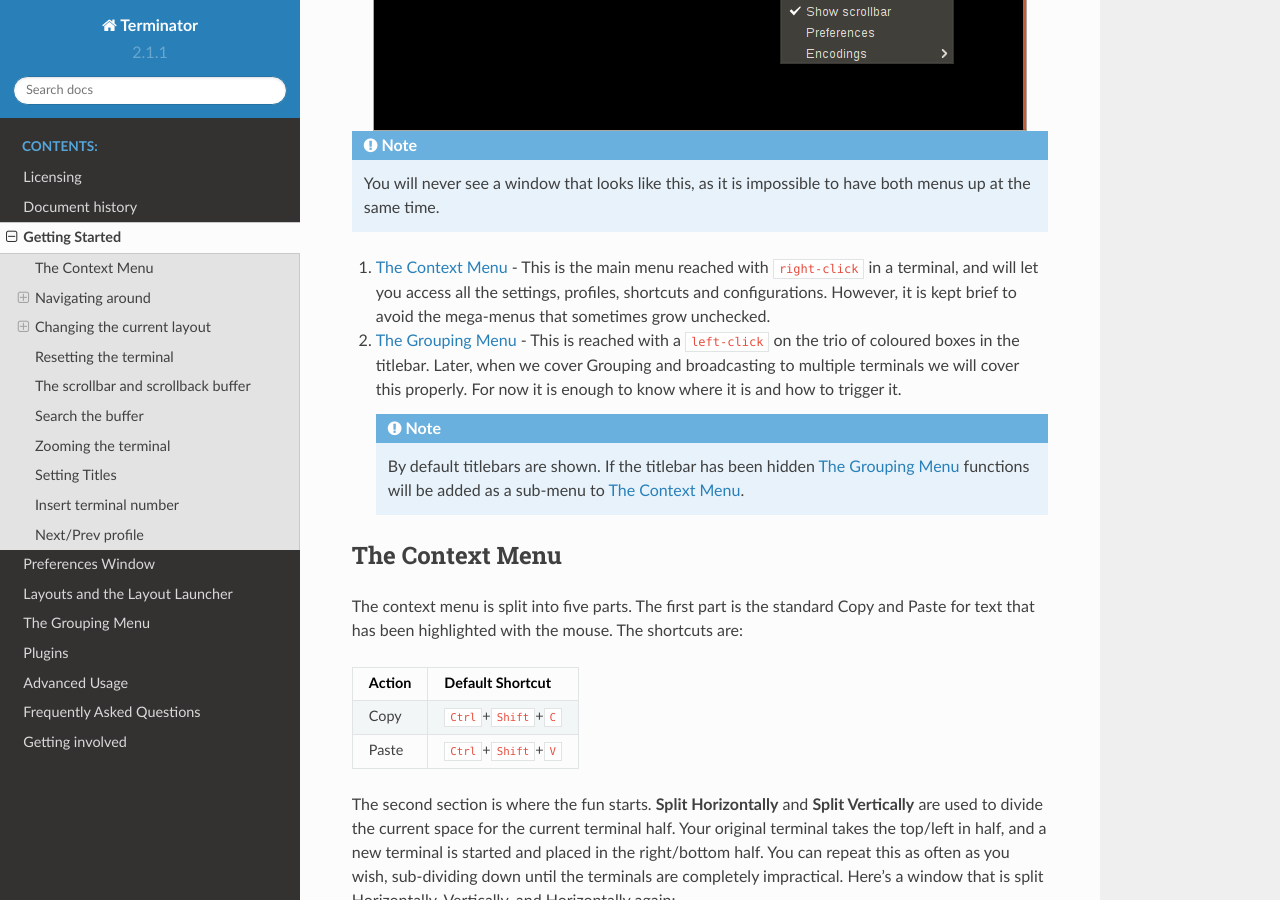
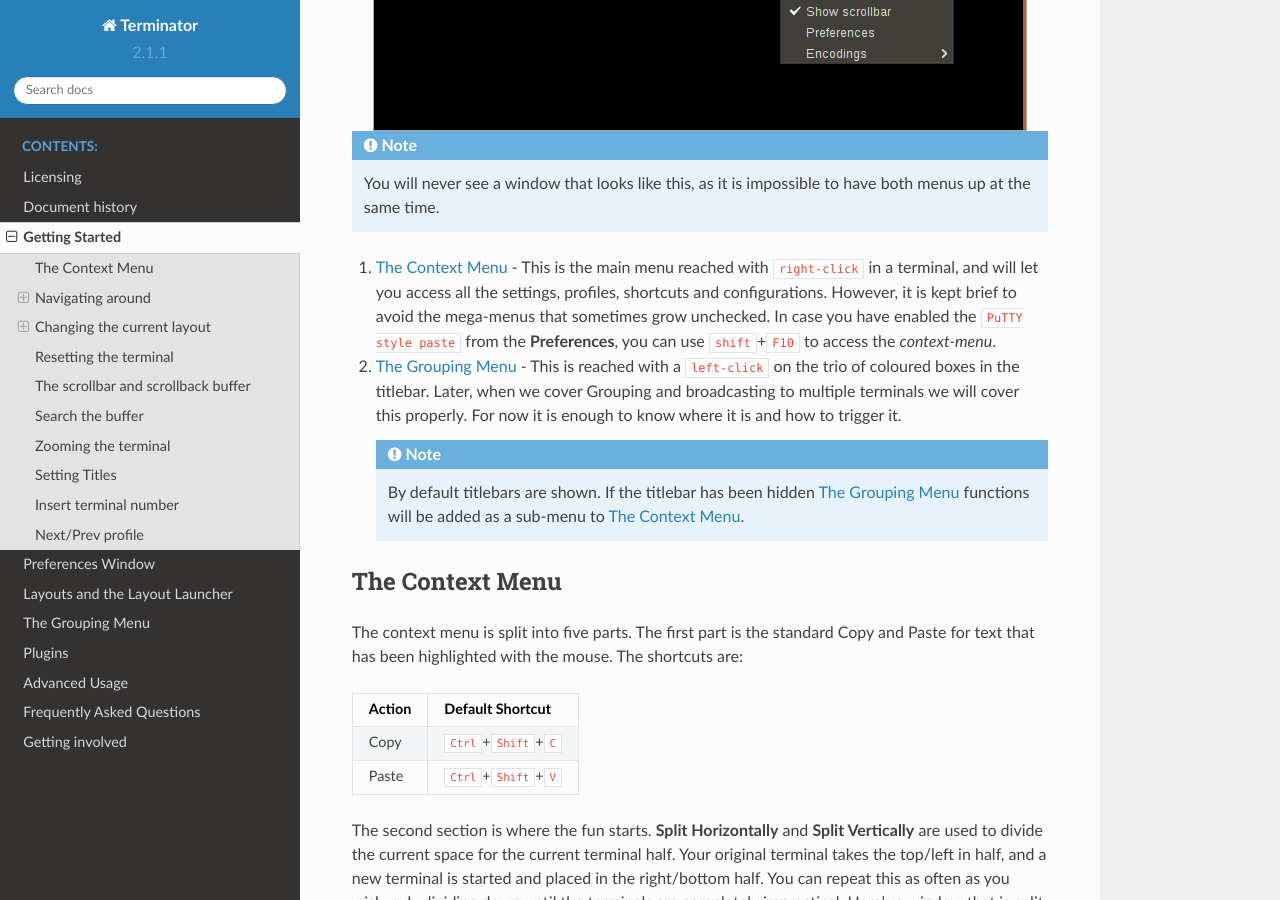
Before and after one commit to gnome-terminator/docs, a Sphinx documentation site: the page built from source/gettingstarted.rst, in a window 1280 px wide and 900 px high, scrolled down 1343 px. Built offline with Sphinx 7.4.7 and the Read the Docs theme 2.0.0, drawn with Linux system fonts in a browser that asks for light colours.

Commit message:
Update gettingstarted.rst
added info about accessing the context with shift-F10 menu in case the PuTTY style paste is enabled

```diff
--- a/source/gettingstarted.rst
+++ b/source/gettingstarted.rst
@@ -48,6 +48,8 @@
    will let you access all the settings, profiles, shortcuts and
    configurations. However, it is kept brief to avoid the mega-menus that
    sometimes grow unchecked.
+   In case you have enabled the ``PuTTY style paste`` from the **Preferences**,
+   you can use ``shift``\ +\ ``F10`` to access the `context-menu`.
 #. :ref:`grouping-menu` -
    This is reached with a ``left-click`` on the trio of coloured boxes in the
    titlebar. Later, when we cover Grouping and broadcasting to multiple
```
